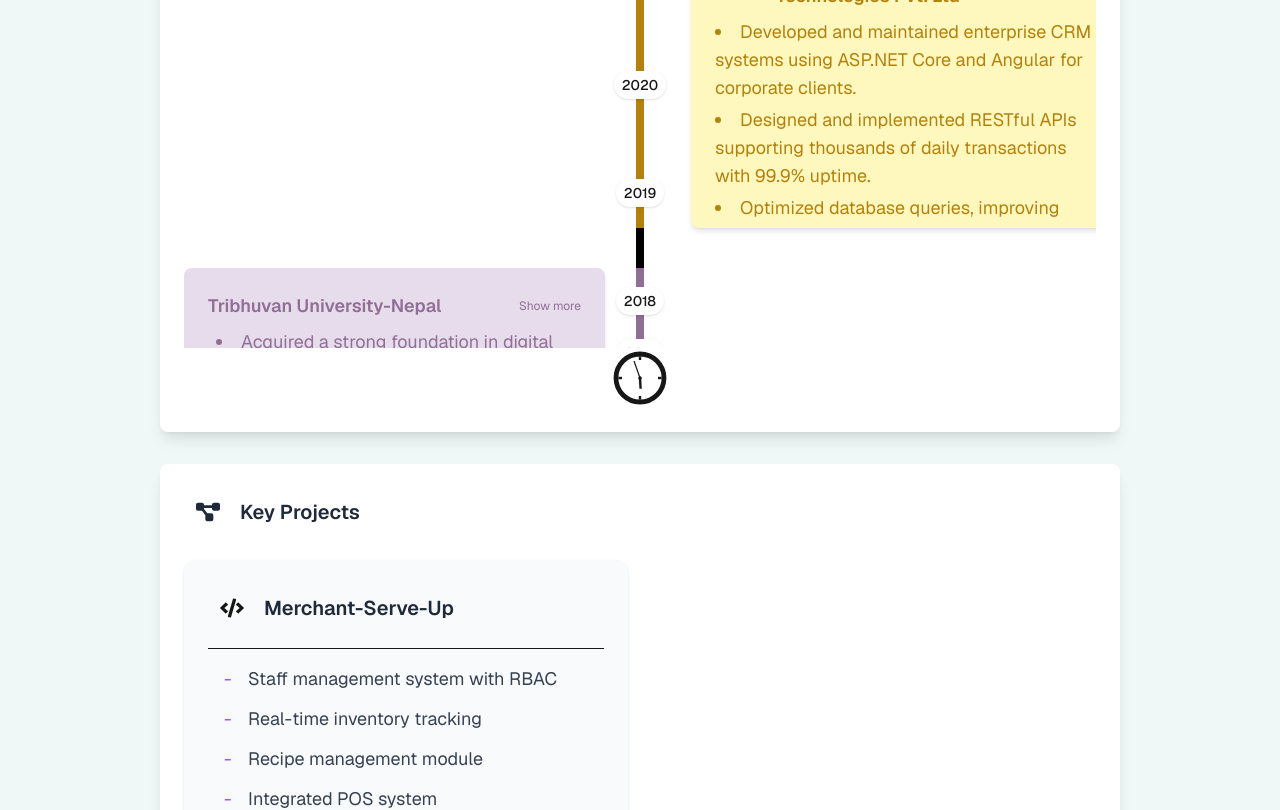
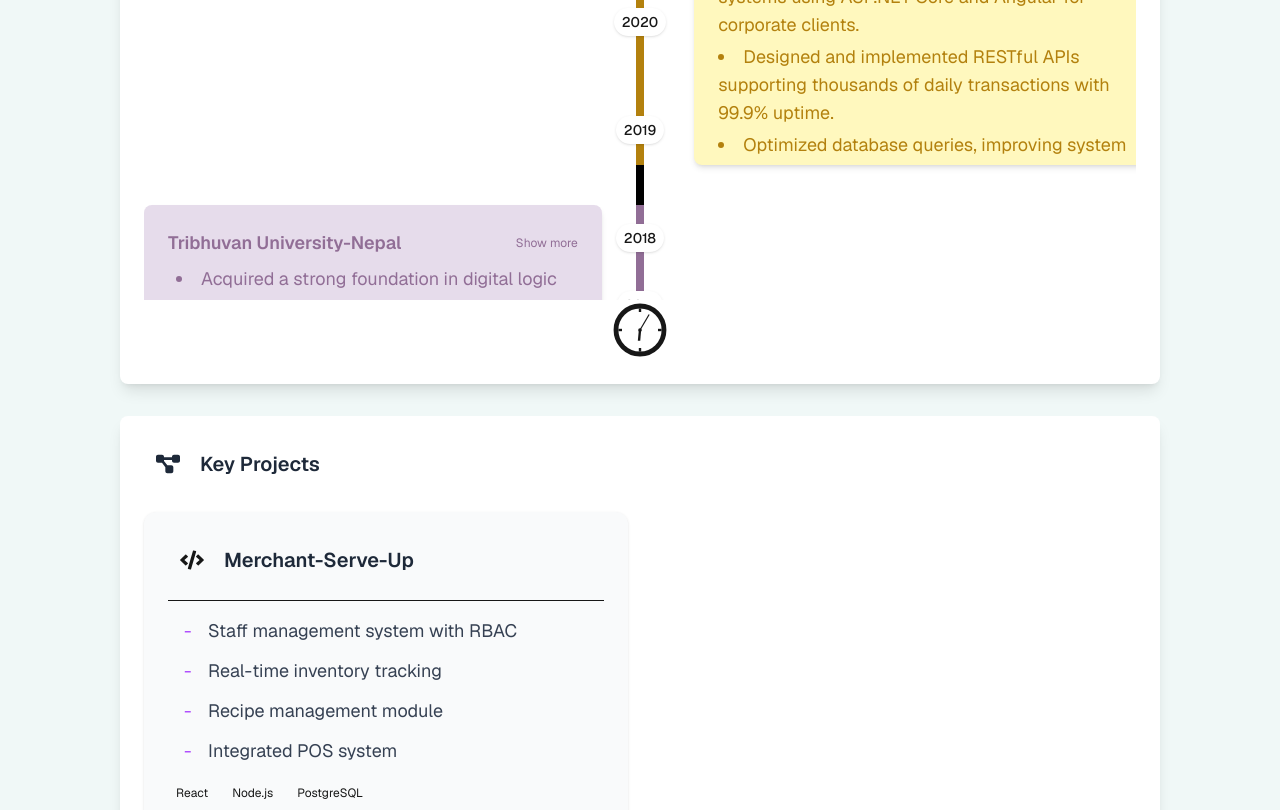
Before and after one commit to umangSth/umangsth.github.io, a Next.js app: page / in a window 1280 px wide. Shown: the part 1433-2243 px from the top of the page. Built offline with nearby package versions, Linux system fonts and the light colour scheme.

Commit message:
updated the padding to appropriate size

```diff
--- a/src/app/resume/page.tsx
+++ b/src/app/resume/page.tsx
@@ -10,8 +10,8 @@ export default function Resume() {
           <div
                 id="main"
                 className="min-h-screen py-15 gap-16 font-[family-name:var(--font-geist-sans)]
-                  2xl:px-60 2xl:pt-40 2xl:pb-20 // Adjusted 2xl bottom padding
-                  xl:py-40 xl:px-40 xl:pb-20 // Adjusted xl bottom padding
+                  2xl:px-40 2xl:pt-40 2xl:pb-20 // Adjusted 2xl bottom padding
+                  xl:py-30 xl:px-30 xl:pb-20 // Adjusted xl bottom padding
                   sm:py-15 sm:px-35 sm:pb-10 // Adjusted sm bottom padding
                   lg:px-20 lg:py-32 lg:pb-15 // Adjusted lg bottom padding
                 "
```
